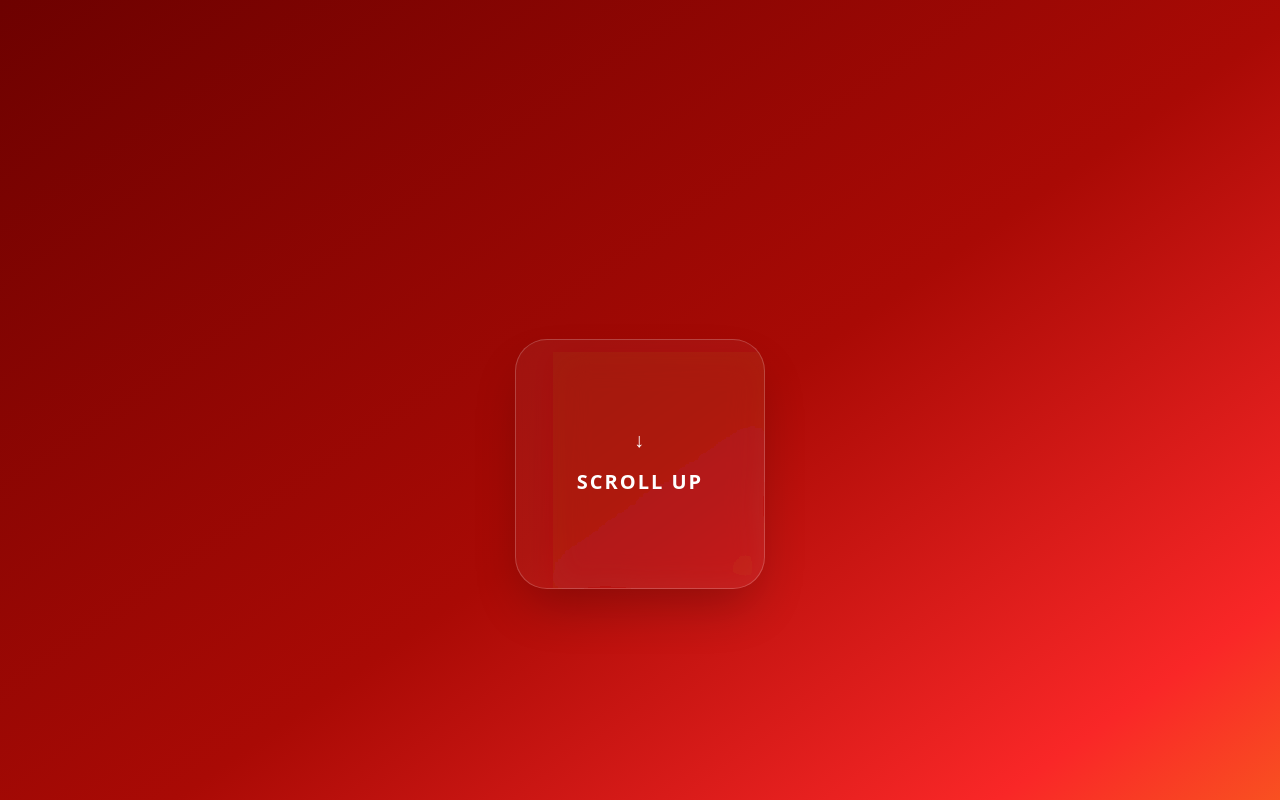
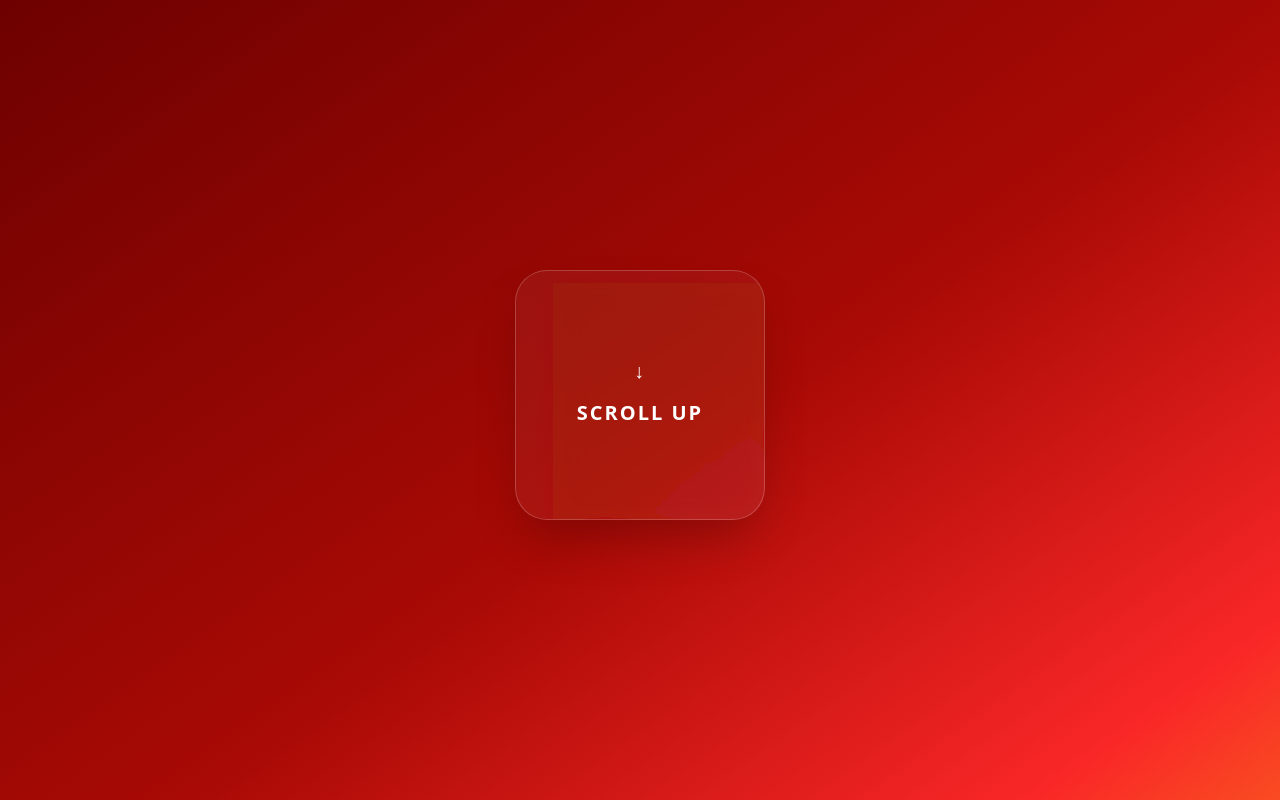
Before and after one commit to immfaiumy25/Imm-web, a Next.js app: page / in a window 1280 px wide. Shown: the top 800 px of the page. Built offline with nearby package versions, Linux system fonts and the light colour scheme.

Commit message:
fix(hero): perfectly center card on initial load

```diff
--- a/src/app/page.tsx
+++ b/src/app/page.tsx
@@ -89,12 +89,18 @@ export default function Home() {
       {/* =======================
           HOME SECTION (Gradient)
           ======================= */}
-      <section id="home" className="relative w-full block bg-[linear-gradient(145deg,#6d0100_0%,#a90a05_40%,#f92727_65%,#f8cf0f_100%)] text-white pt-32">
+      <section id="home" className="relative w-full block bg-[linear-gradient(145deg,#6d0100_0%,#a90a05_40%,#f92727_65%,#f8cf0f_100%)] text-white pb-[20vh]">
 
         {/* Scroll Track */}
         <div className="h-[160vh]">
           {/* Liquid Glass Hero Card - Pinned during intro */}
-          <div className="sticky top-[128px] w-full p-4 md:p-[26px] flex items-center justify-center z-10" style={{ height: 'calc(100vh - 128px)' }}>
+          <div
+            className="sticky top-0 w-full px-4 md:px-[26px] pb-4 md:pb-[26px] flex items-center justify-center z-10"
+            style={{
+              height: '100vh',
+              paddingTop: `calc(16px + (128px * var(--intro-progress, 0)))`
+            }}
+          >
           <div
             ref={heroRef}
             className="mx-auto rounded-[32px] border border-white/20 shadow-2xl flex flex-col justify-center items-center text-center overflow-hidden relative"
```
